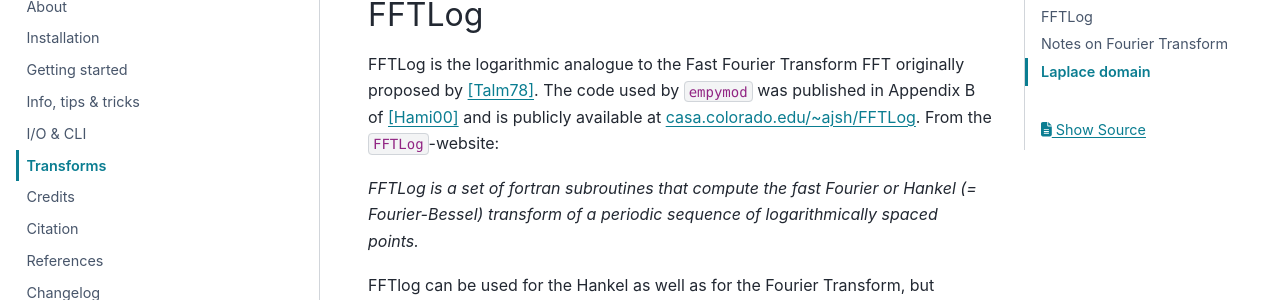
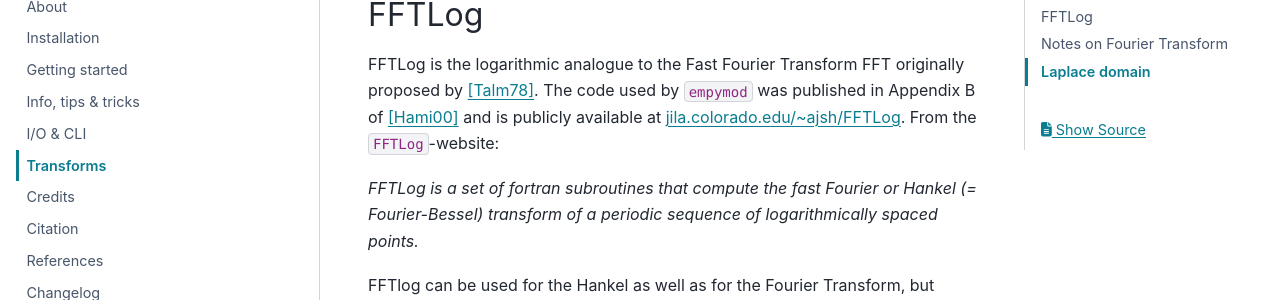
Before and after one commit to emsig/empymod, a Sphinx documentation site: the page built from docs/manual/transforms.rst, in a window 1280 px wide and 900 px high, scrolled down 1209 px. Shown: the part 153-453 px from the top of the window. Built offline with Sphinx 7.4.7 and the PyData theme 0.15.4, drawn with Linux system fonts in a browser that asks for light colours; pages that are not in the unit, such as notebooks, are missing from menus; the version number could not be read and is left out.

Commit message:
Try fix VI

```diff
--- a/docs/conf.py
+++ b/docs/conf.py
@@ -148,5 +148,4 @@ linkcheck_ignore = [
     "https://software.seg.org",
     "https://wiki.seg.org/wiki",                # Requires human-check
     "https://www.cambridge.org/9781107058620",
-    "https://jila.colorado.edu/~ajsh/FFTLog",   # SSL Error
 ]
--- a/docs/manual/references.rst
+++ b/docs/manual/references.rst
@@ -33,7 +33,7 @@ References
    power spectrum: Monthly Notices of the Royal Astronomical Society, 312,
    pages 257--284; DOI: `10.1046/j.1365-8711.2000.03071.x
    <https://doi.org/10.1046/j.1365-8711.2000.03071.x>`_; Website of FFTLog:
-   `casa.colorado.edu/~ajsh/FFTLog <http://casa.colorado.edu/~ajsh/FFTLog>`_.
+   `jila.colorado.edu/~ajsh/FFTLog <https://jila.colorado.edu/~ajsh/FFTLog>`_.
 .. [HuTS15] Hunziker, J., J. Thorbecke, and E. Slob, 2015, The electromagnetic
    response in a layered vertical transverse isotropic medium: A new look at an
    old problem: Geophysics, 80(1), F1--F18; DOI: `10.1190/geo2013-0411.1
--- a/docs/manual/transforms.rst
+++ b/docs/manual/transforms.rst
@@ -60,8 +60,8 @@ FFTLog
 
 FFTLog is the logarithmic analogue to the Fast Fourier Transform FFT originally
 proposed by [Talm78]_. The code used by ``empymod`` was published in Appendix B
-of [Hami00]_ and is publicly available at `casa.colorado.edu/~ajsh/FFTLog
-<http://casa.colorado.edu/~ajsh/FFTLog>`_. From the ``FFTLog``-website:
+of [Hami00]_ and is publicly available at `jila.colorado.edu/~ajsh/FFTLog
+<https://jila.colorado.edu/~ajsh/FFTLog>`_. From the ``FFTLog``-website:
 
 *FFTLog is a set of fortran subroutines that compute the fast Fourier or Hankel
 (= Fourier-Bessel) transform of a periodic sequence of logarithmically spaced
```
Also changed, not shown: 1 other file.
